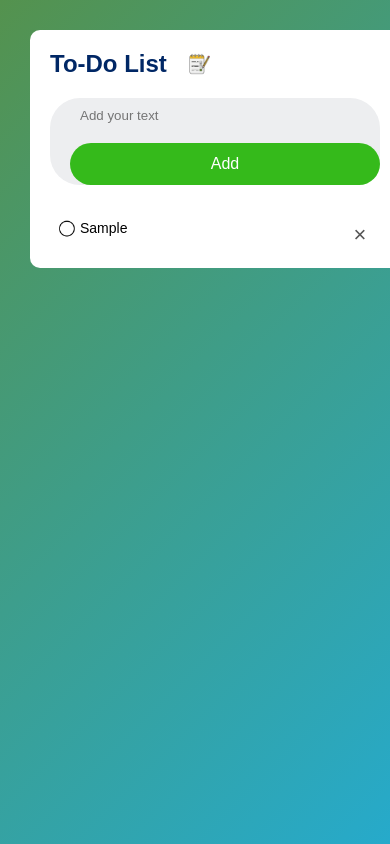
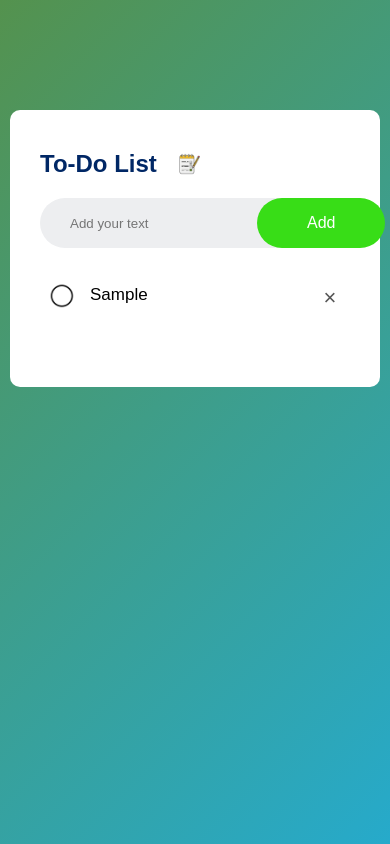
Before and after one commit to takimmulyana/to-do-list, a plain HTML site: page index.html in a window 390 px wide. Both pictures are taken after typing "Sample" into the empty fields and a click on the button "Add". Drawn offline with Linux system fonts and the light colour scheme.

Commit message:
kembali seperti semula

```diff
--- a/style.css
+++ b/style.css
@@ -1,4 +1,3 @@
-/* Gaya umum */
 * {
   margin: 0;
   padding: 0;
@@ -50,14 +49,14 @@ input {
   outline: none;
   background: transparent;
   padding: 10px;
-  font-weight: 400;
+  font-weight: 14px;
 }
 
 button {
   border: none;
   outline: none;
   padding: 16px 50px;
-  background: #35ba1b;
+  background: #38dd17;
   color: #fff;
   font-size: 16px;
   cursor: pointer;
@@ -66,8 +65,8 @@ button {
 
 ul li {
   list-style: none;
-  font-size: 15px;
-  padding: 10px 8px 12px 35px;
+  font-size: 17px;
+  padding: 12px 8px 12px 50px;
   user-select: none;
   cursor: pointer;
   position: relative;
@@ -76,14 +75,14 @@ ul li {
 ul li::before {
   content: '';
   position: absolute;
-  height: 20px;
-  width: 20px;
+  height: 28px;
+  width: 28px;
   border-radius: 50%;
   background-image: url(img/unchecked.png);
   background-size: cover;
   background-position: center;
   top: 8px;
-  left: 7px;
+  left: 8px;
 }
 
 ul li.checked {
@@ -108,33 +107,6 @@ ul li span {
   border-radius: 50%;
 }
 
-ul li span:hover {
+uli li span:hover {
   background: #edeef0;
 }
-
-/* Media Query untuk Responsif */
-@media (max-width: 768px) {
-  .todo-app {
-    margin: 20px;
-    padding: 20px;
-  }
-
-  button {
-    width: 100%;
-    padding: 12px 0;
-  }
-
-  ul li {
-    font-size: 14px;
-    padding: 10px 5px 12px 30px;
-  }
-
-  .row {
-    flex-direction: column;
-    align-items: flex-start;
-  }
-
-  input {
-    margin-bottom: 10px;
-  }
-}
```
